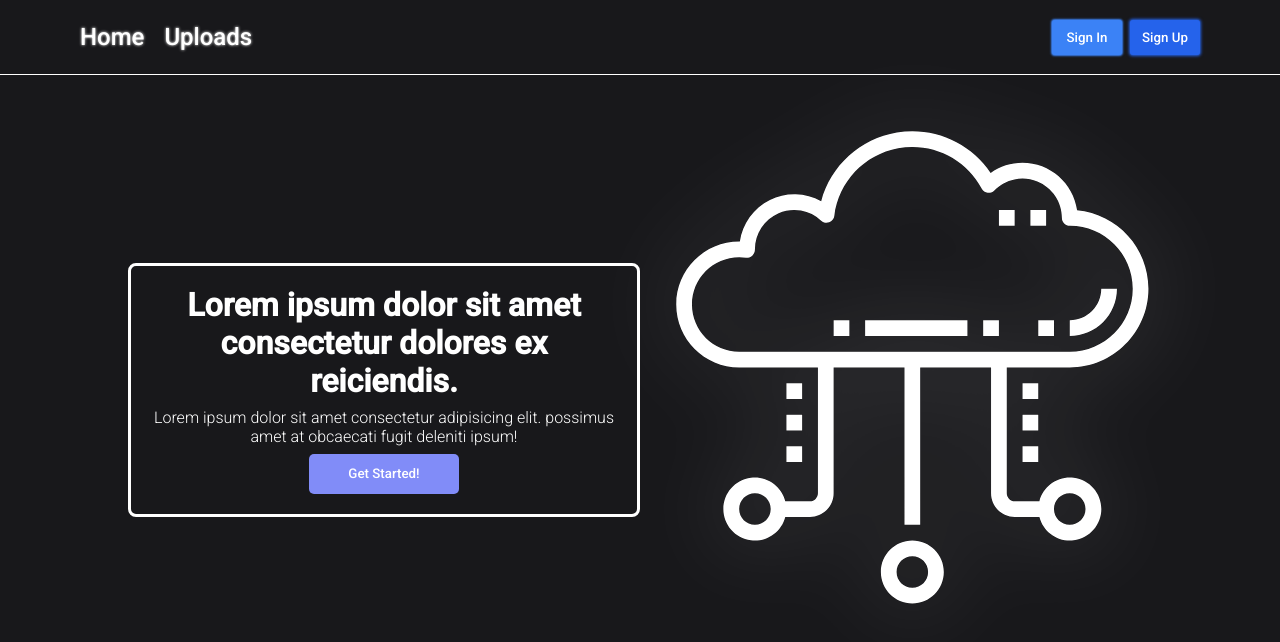
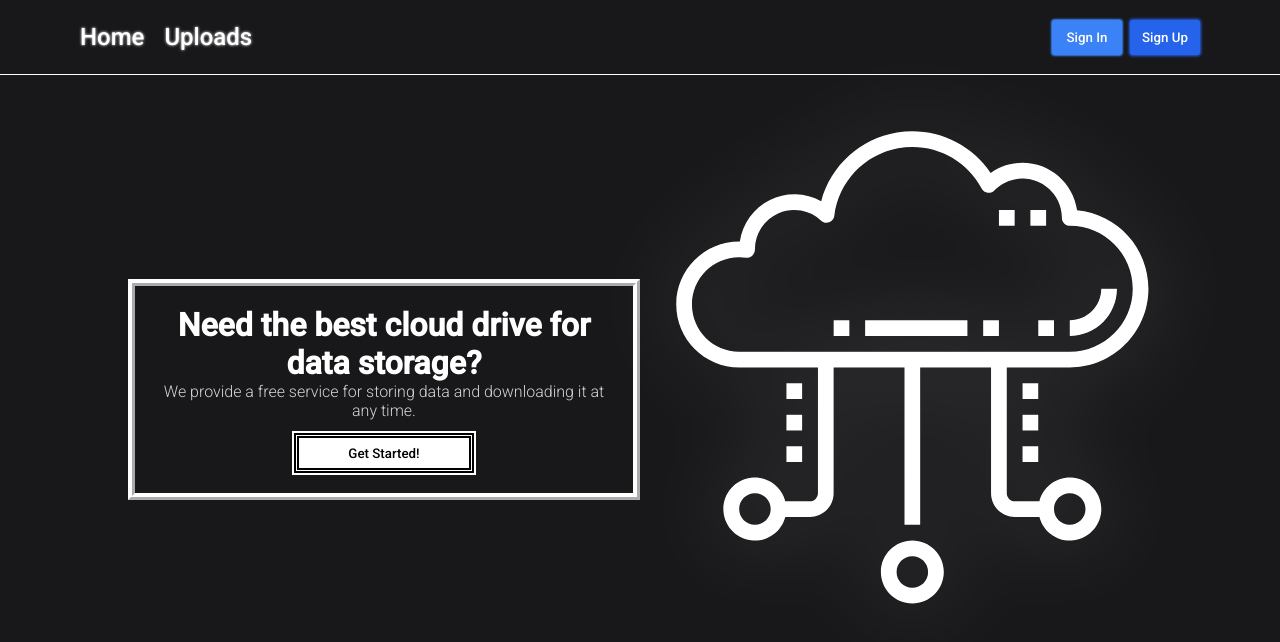
Before and after one commit to AkioKane/file-uploader, a React (Vite) app in the folder client/: page / in a window 1280 px wide. Shown: the top 642 px of the page. Built offline with nearby package versions, Linux system fonts and the light colour scheme.

Commit message:
redesign home page

```diff
--- a/client/src/index.css
+++ b/client/src/index.css
@@ -32,3 +32,13 @@ span,
 p {
   font-family: "Roboto Thin";
 }
+
+@keyframes load-page {
+  0% {
+    opacity: 0;
+  }
+
+  100% {
+    opacity: 1;
+  }
+}
--- a/client/src/routes/Home.jsx
+++ b/client/src/routes/Home.jsx
@@ -7,8 +7,8 @@ function Home() {
     <>
       <div className="home">
         <div className="home-source">
-          <h1>Lorem ipsum dolor sit amet consectetur dolores ex reiciendis.</h1>
-          <p>Lorem ipsum dolor sit amet consectetur adipisicing elit. possimus amet at obcaecati fugit deleniti ipsum!</p>
+          <h1>Need the best cloud drive for data storage?</h1>
+          <p>We provide a free service for storing data and downloading it at any time.</p>
           <Link>
             <button className="start">Get Started!</button>
           </Link>
--- a/client/src/styles/App.css
+++ b/client/src/styles/App.css
@@ -5,4 +5,5 @@
 
 .content {
   min-height: var(--content-height);
+  animation: load-page 1s ease-in-out;
 }
--- a/client/src/styles/Header.css
+++ b/client/src/styles/Header.css
@@ -87,6 +87,7 @@ a .marker {
   height: 35px;
   width: 70px;
   color: white;
+  cursor: pointer;
   border: none;
   border-radius: 3px;
   font-family: "Roboto";
--- a/client/src/styles/Home.css
+++ b/client/src/styles/Home.css
@@ -13,23 +13,32 @@
   flex-direction: column;
   margin-bottom: 6em;
   width: 50%;
-  border: 3px solid white;
-  border-radius: 8px;
+  border: 2mm ridge white;
   padding: 20px;
   text-align: center;
-  gap: 0.5em;
   max-width: 600px;
   min-width: 300px;
 }
 
+
 .start {
   height: 40px;
-  width: 150px;
-  border: none;
-  border-radius: 5px;
-  background-color: #818cf8;
+  width: 180px;
+  border: thick double black;
+  background-color: white;
+  outline: 2px solid white;
+  color: black;
+  cursor: pointer;
+  font-family: "Roboto";
+  margin-top: 1em;
+  transition: all 0.3s ease-in-out;
+}
+
+.start:hover {
+  outline: 2px solid black;
+  border: thick double white;
+  background-color: black;
   color: white;
-  font-family: "Roboto";
 }
 
 img {
@@ -40,3 +49,7 @@ img {
   width: 50%;
   max-width: 800px;
 }
+
+p {
+  color: #d4d4d8;
+}
```
